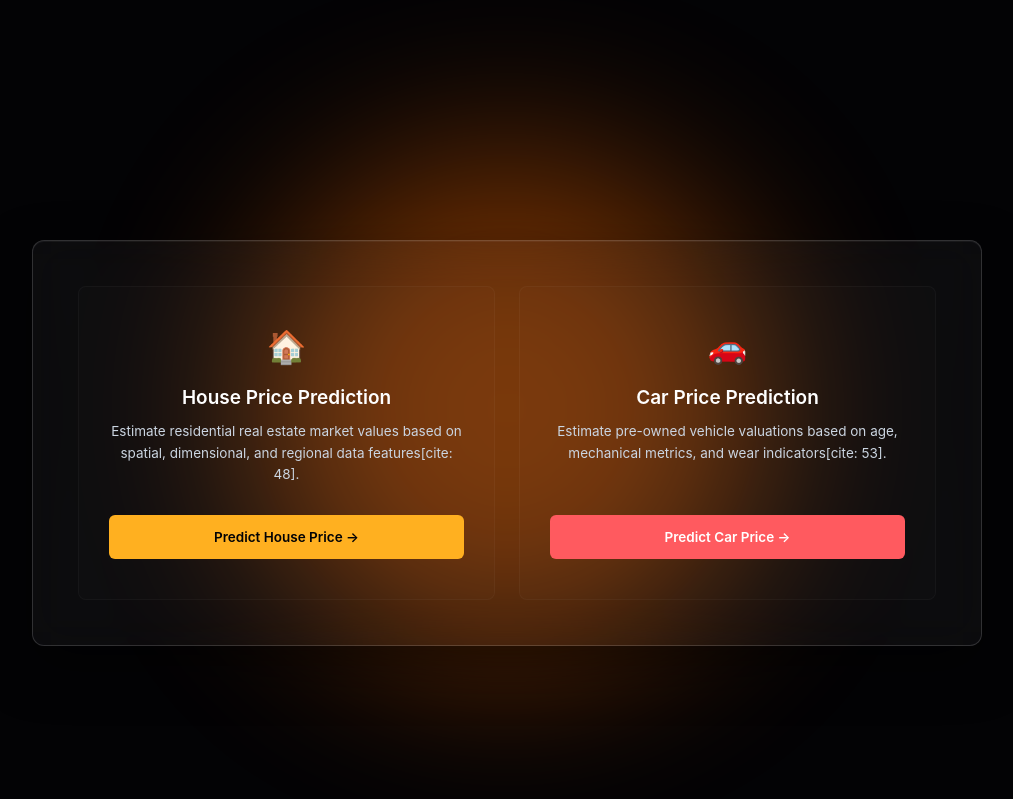
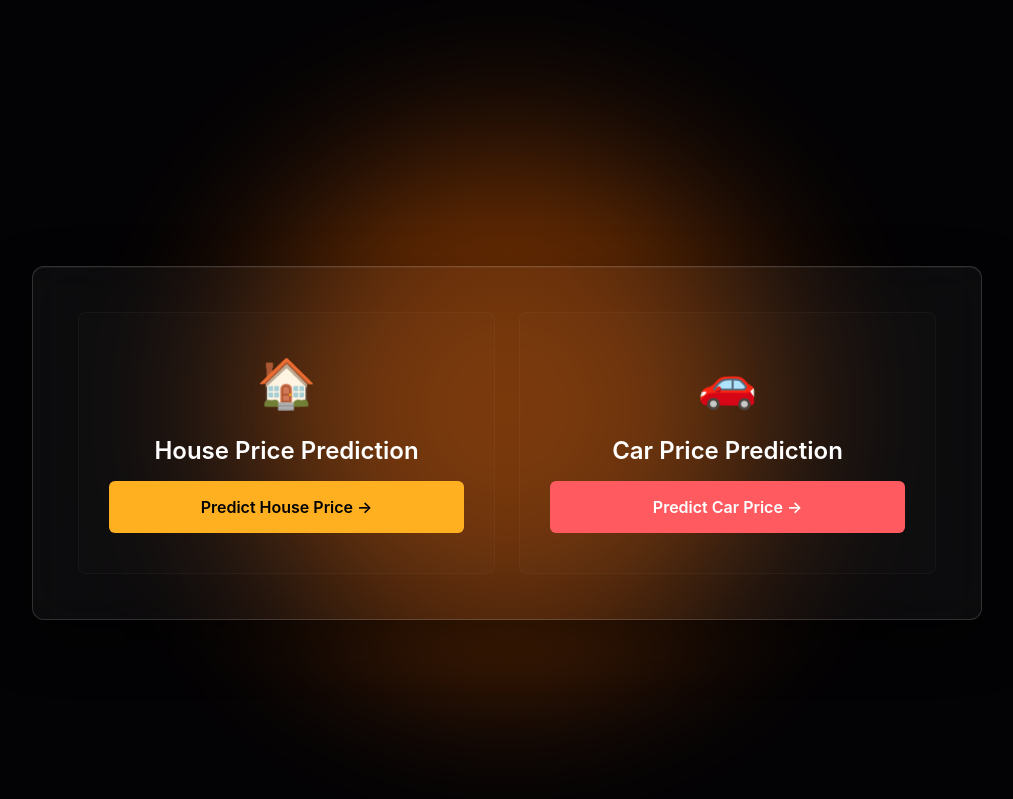
Before and after one commit to abhinav5959/MyValue, a Flask app: page / in a window 1280 px wide. Shown: the part 892-1691 px from the top of the page, without its empty margins (133-1146 px from the left). Run offline with Flask 3, Linux system fonts and the light colour scheme.

Commit message:
Enhance layout and expand How It Works section

```diff
--- a/static/css/style.css
+++ b/static/css/style.css
@@ -241,18 +241,18 @@ body.active-section-4 .solar-core-orb { opacity: 0.05; transform: scale(0.8); }
     border-color: rgba(255, 255, 255, 0.12);
 }
 
-.card-icon { font-size: 32px; margin-bottom: 20px; }
-.appraisal-choice-card h2 { font-size: 19px; margin-bottom: 12px; font-weight: 600; color: #fff; }
-.appraisal-choice-card p { font-size: 13.5px; color: var(--color-text-muted); line-height: 1.6; margin-bottom: 30px; height: 64px; }
+.card-icon { font-size: 48px; margin-bottom: 24px; }
+.appraisal-choice-card h2 { font-size: 24px; margin-bottom: 16px; font-weight: 600; color: #fff; }
+.appraisal-choice-card p { font-size: 16px; color: var(--color-text-muted); line-height: 1.6; margin-bottom: 30px; height: 80px; }
 
 /* --- Solar Corona Interactive Actions --- */
 .solar-corona-btn {
     position: relative;
     display: inline-block;
     width: 100%;
-    padding: 14px 0;
+    padding: 16px 0;
     border-radius: 6px;
-    font-size: 13.5px;
+    font-size: 16px;
     font-weight: 600;
     text-decoration: none;
     border: none;
--- a/templates/index.html
+++ b/templates/index.html
@@ -40,14 +40,12 @@
                     <div class="appraisal-choice-card">
                         <div class="card-icon">🏠</div>
                         <h2>House Price Prediction</h2>
-                        <p>Estimate residential real estate market values based on spatial, dimensional, and regional data features[cite: 48].</p>
                         <a href="/predict/house" class="solar-corona-btn btn-housing">Predict House Price &rarr;</a>
                     </div>
 
                     <div class="appraisal-choice-card">
                         <div class="card-icon">🚗</div>
                         <h2>Car Price Prediction</h2>
-                        <p>Estimate pre-owned vehicle valuations based on age, mechanical metrics, and wear indicators[cite: 53].</p>
                         <a href="/predict/car" class="solar-corona-btn btn-automotive">Predict Car Price &rarr;</a>
                     </div>
 
@@ -59,25 +57,32 @@
             <div class="liquid-glass-wrapper">
                 <div class="section-headline-area">
                     <h2>Engine Architecture & Pipeline</h2>
+                    <p class="section-subtitle">Our proprietary machine learning engine processes complex physical asset attributes in real-time to generate mathematically objective valuations.</p>
                 </div>
-                <div class="three-stage-pipeline">
+                <div class="pipeline-grid">
 
                     <div class="pipeline-node-card">
                         <div class="node-badge">Stage 1</div>
-                        <h3>🛰️ Feature Hygiene</h3>
-                        <p class="ghost-text">Strips target noise columns (ID, Date, Postal Code) and processes core structural metrics[cite: 21].</p>
+                        <h3>🛰️ Data Ingestion & Hygiene</h3>
+                        <p class="ghost-text">Strips target noise columns and processes core structural metrics. Missing values are intelligently imputed using spatial medians.</p>
                     </div>
 
                     <div class="pipeline-node-card">
                         <div class="node-badge">Stage 2</div>
-                        <h3>🧠 Tuned Ensemble Core</h3>
-                        <p class="ghost-text">Aggregates an optimized cluster of 100+ separate Random Forest decision trees.</p>
+                        <h3>🧪 Cross-Validation</h3>
+                        <p class="ghost-text">Data is partitioned into stratified K-folds and evaluated against historical hold-out sets to prevent overfitting and ensure maximum generalization.</p>
                     </div>
 
                     <div class="pipeline-node-card">
                         <div class="node-badge">Stage 3</div>
+                        <h3>🧠 Tuned Ensemble Core</h3>
+                        <p class="ghost-text">Aggregates an optimized cluster of 100+ separate Random Forest decision trees. Hyperparameters are meticulously tuned via automated grid search.</p>
+                    </div>
+
+                    <div class="pipeline-node-card">
+                        <div class="node-badge">Stage 4</div>
                         <h3>💾 Cloud Deployment</h3>
-                        <p class="ghost-text">Serialized model binaries load directly into hosted RAM for zero-latency online inference.</p>
+                        <p class="ghost-text">Serialized model binaries load directly into hosted server RAM. A RESTful API provides zero-latency online inference for the client interface.</p>
                     </div>
 
                 </div>
```
Also changed, not shown: other parts of static/css/style.css (+11 -10 lines).
